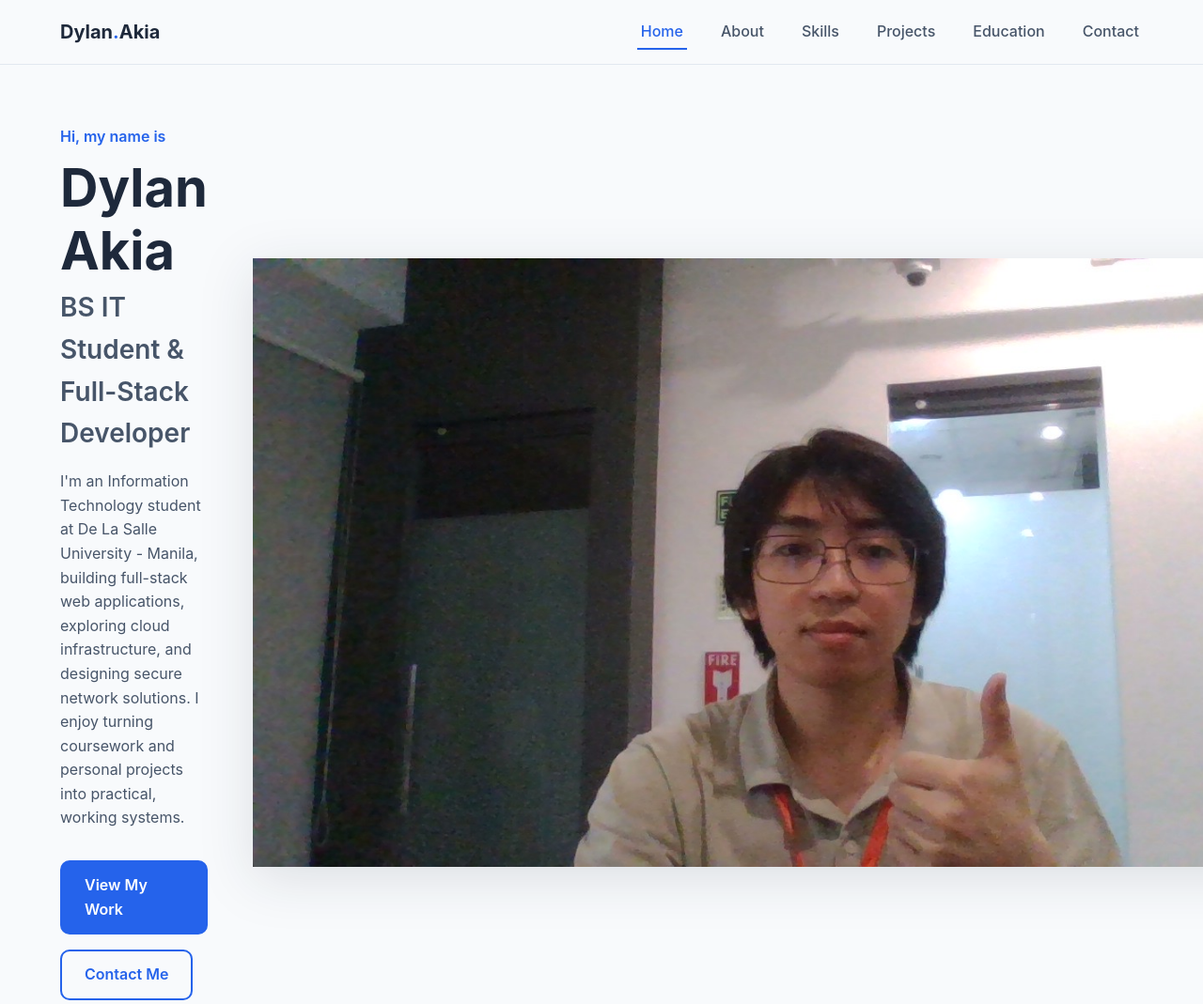
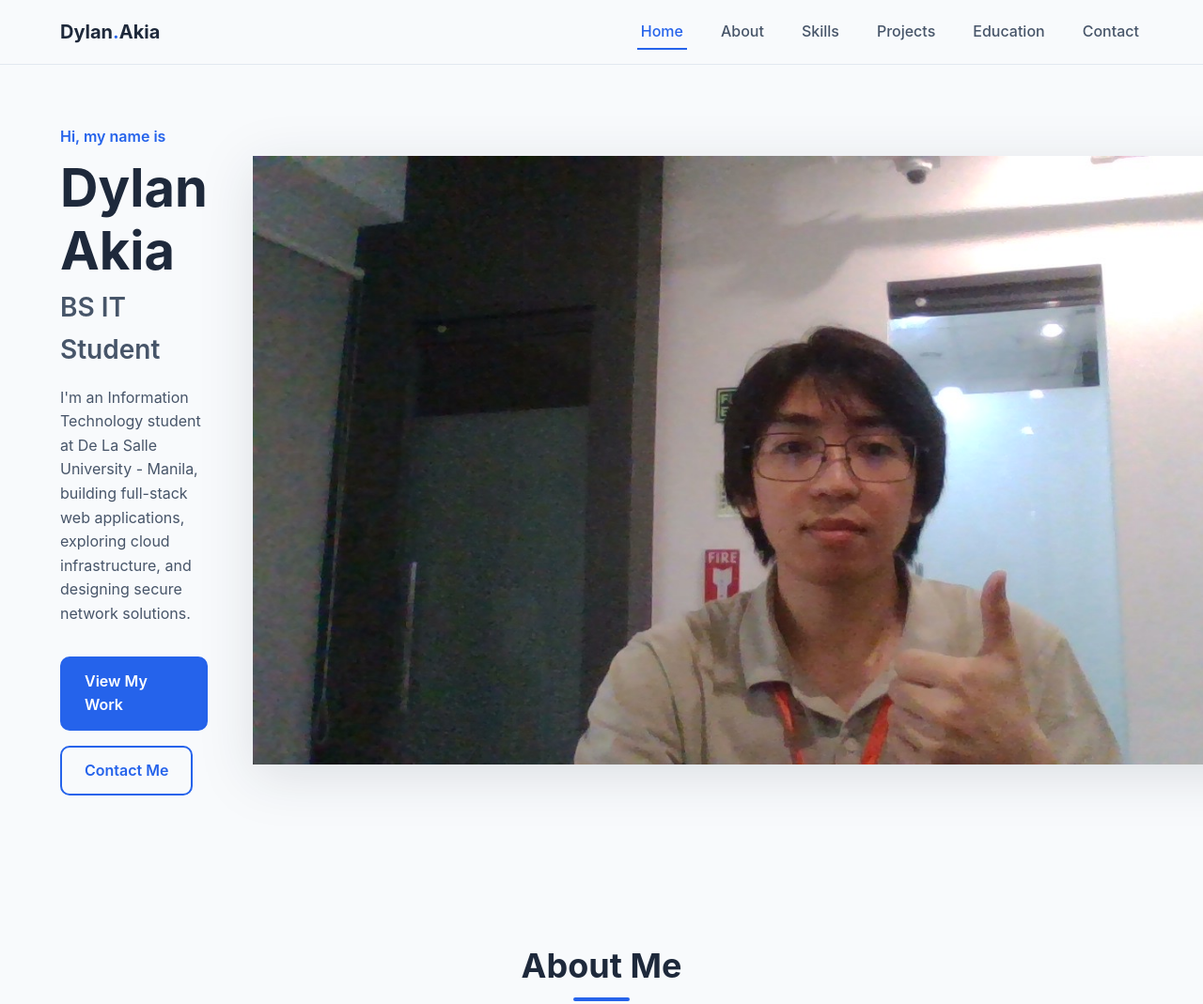
Before and after one commit to OatiesMilk/Portfolio, a plain HTML site: page index.html in a window 1280 px wide. Shown: the top 1069 px of the page at 94% size. Drawn offline with Linux system fonts and the light colour scheme.

Commit message:
edit on profile

```diff
--- a/index.html
+++ b/index.html
@@ -54,12 +54,11 @@
         <div class="hero-text">
           <p class="eyebrow">Hi, my name is</p>
           <h1 id="hero-heading">Dylan Akia</h1>
-          <p class="hero-title">BS IT Student &amp; Full-Stack Developer</p>
+          <p class="hero-title">BS IT Student</p>
           <p class="hero-description">
             I'm an Information Technology student at De La Salle University - Manila,
             building full-stack web applications, exploring cloud infrastructure, and
-            designing secure network solutions. I enjoy turning coursework and personal
-            projects into practical, working systems.
+            designing secure network solutions.
           </p>
           <div class="hero-actions">
             <a href="#projects" class="btn btn-primary">View My Work</a>
```
